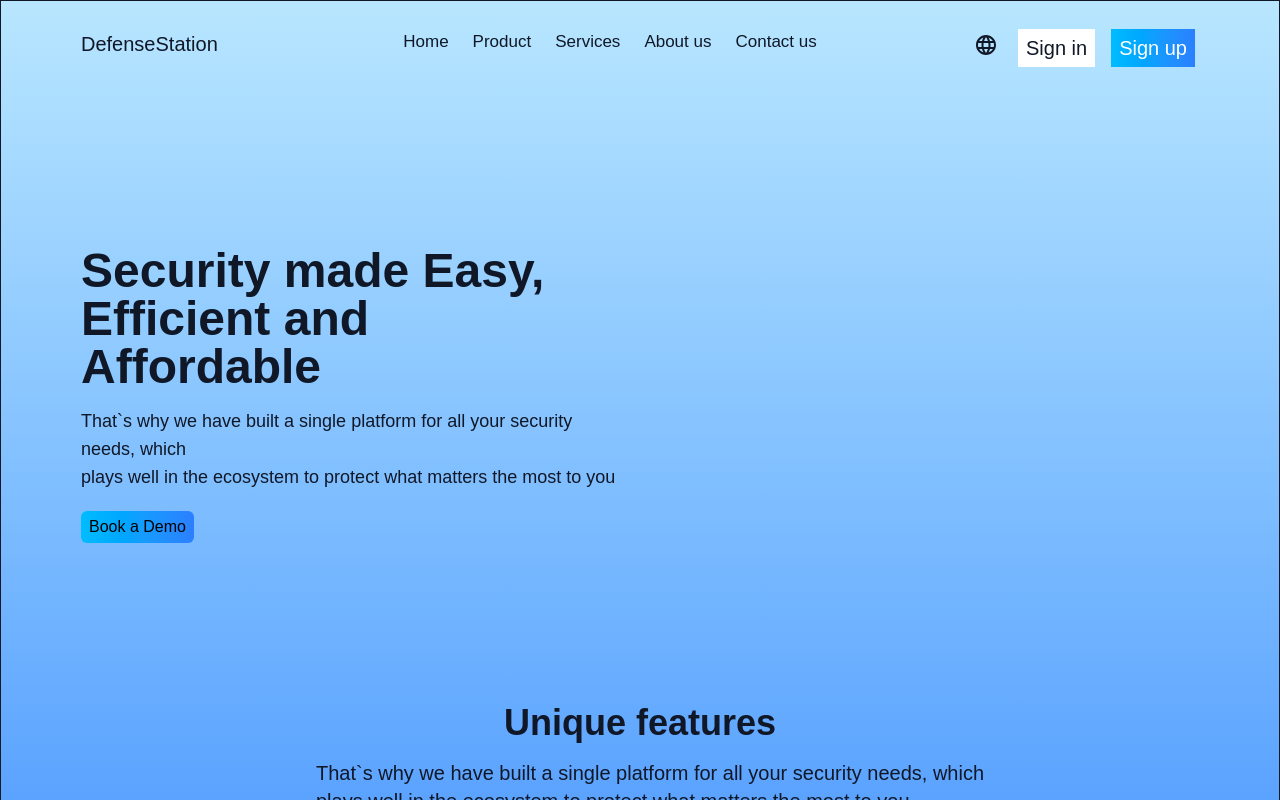
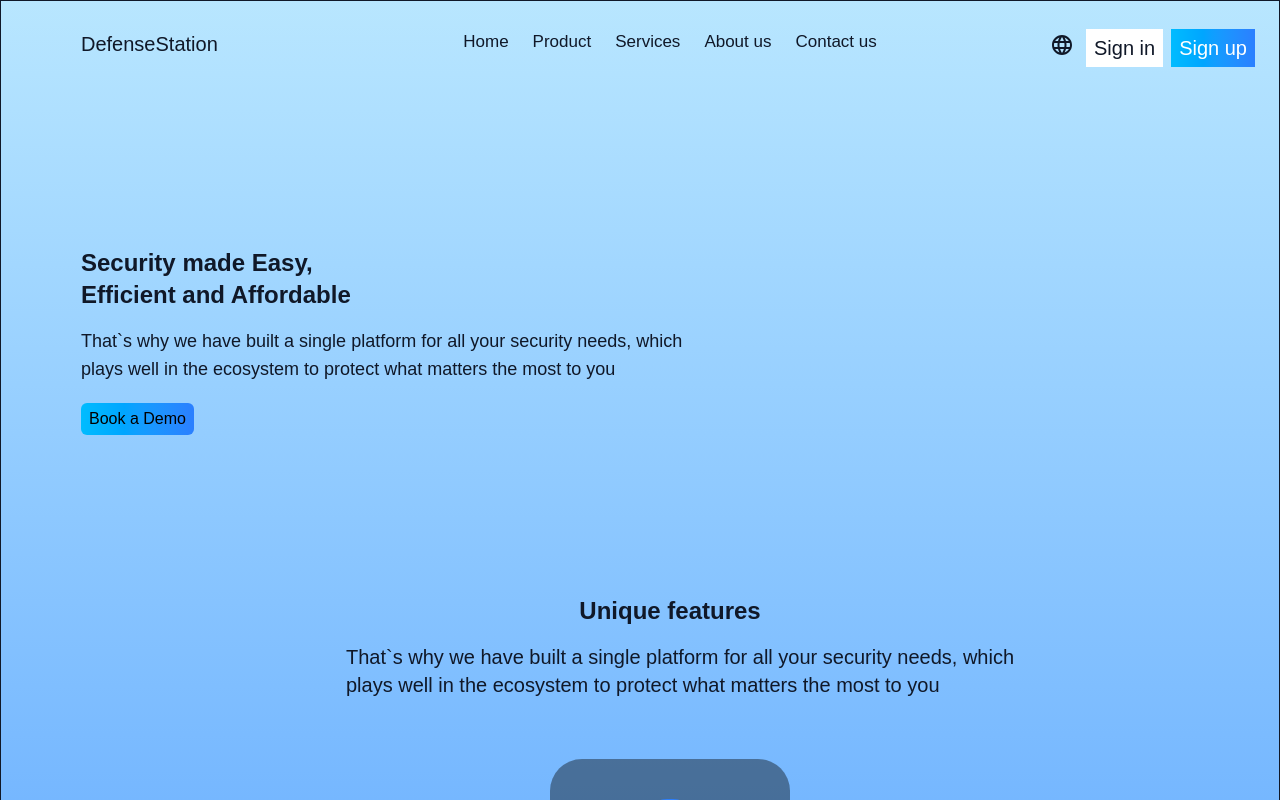
Before and after one commit to Omar2461/sas-project, a Next.js app: page / in a window 1280 px wide. Shown: the top 800 px of the page. Built offline with nearby package versions, Linux system fonts and the light colour scheme.

Commit message:
feat: Update some files

```diff
--- a/src/app/globals.css
+++ b/src/app/globals.css
@@ -1,4 +1,5 @@
 @import "tailwindcss";
+@import "flowbite";
 
 :root {
   --background: #ffffff;
--- a/src/components/landingPage/Header/NavItems.tsx
+++ b/src/components/landingPage/Header/NavItems.tsx
@@ -1,3 +1,7 @@
+"use client";
+
+import "flowbite";
+
 import Link from "next/link";
 import NavLinks from "./NavLinks";
 
--- a/src/components/landingPage/Header/NavLi.tsx
+++ b/src/components/landingPage/Header/NavLi.tsx
@@ -1,3 +1,7 @@
+"use client";
+
+import "flowbite";
+
 function NavLi({
   children,
   className,
--- a/src/components/landingPage/Header/NavLinks.tsx
+++ b/src/components/landingPage/Header/NavLinks.tsx
@@ -1,3 +1,7 @@
+"use client";
+
+import "flowbite";
+
 import Link from "next/link";
 import { useTranslation } from "react-i18next";
 import NavLi from "./NavLi";
```
